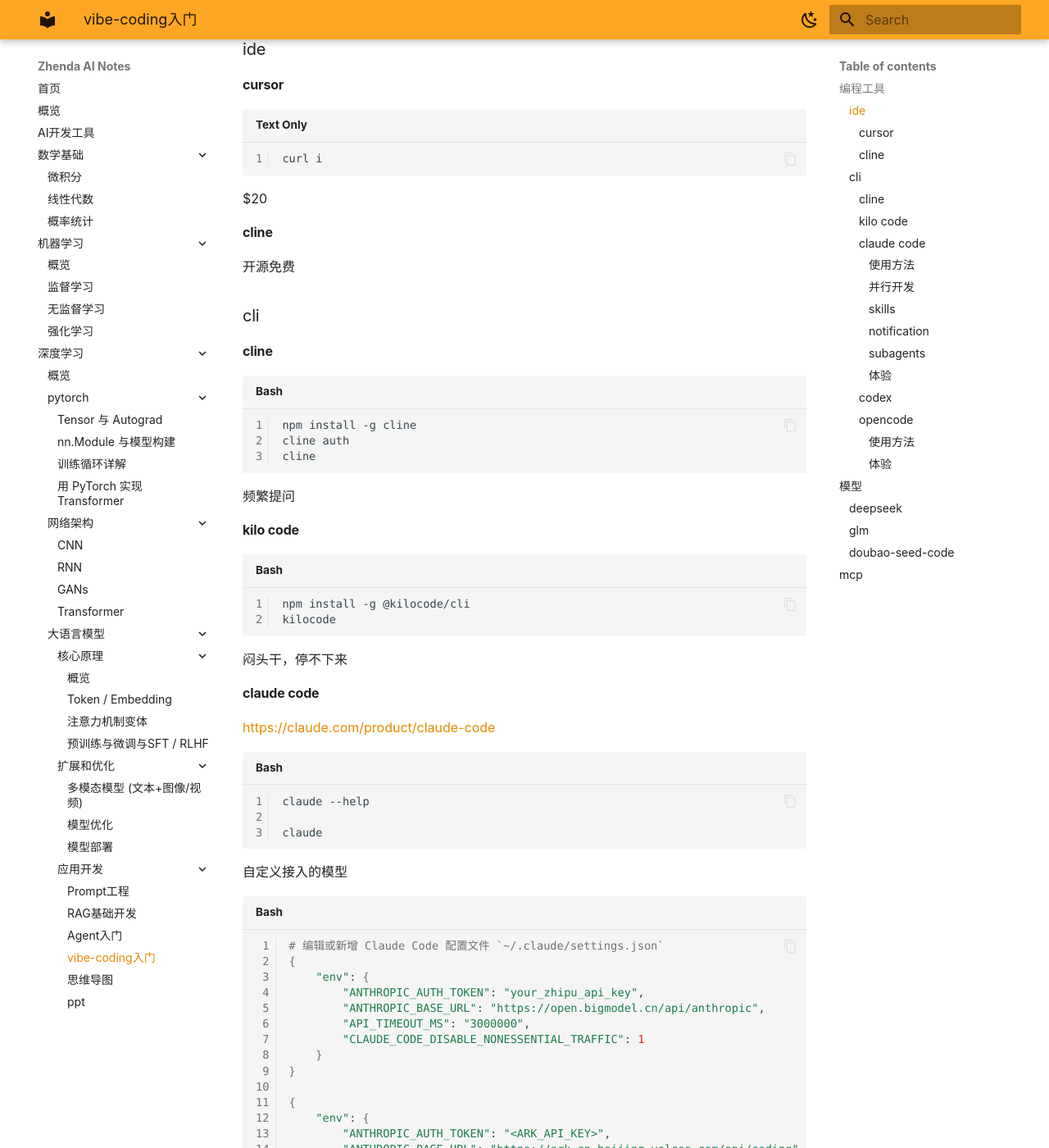
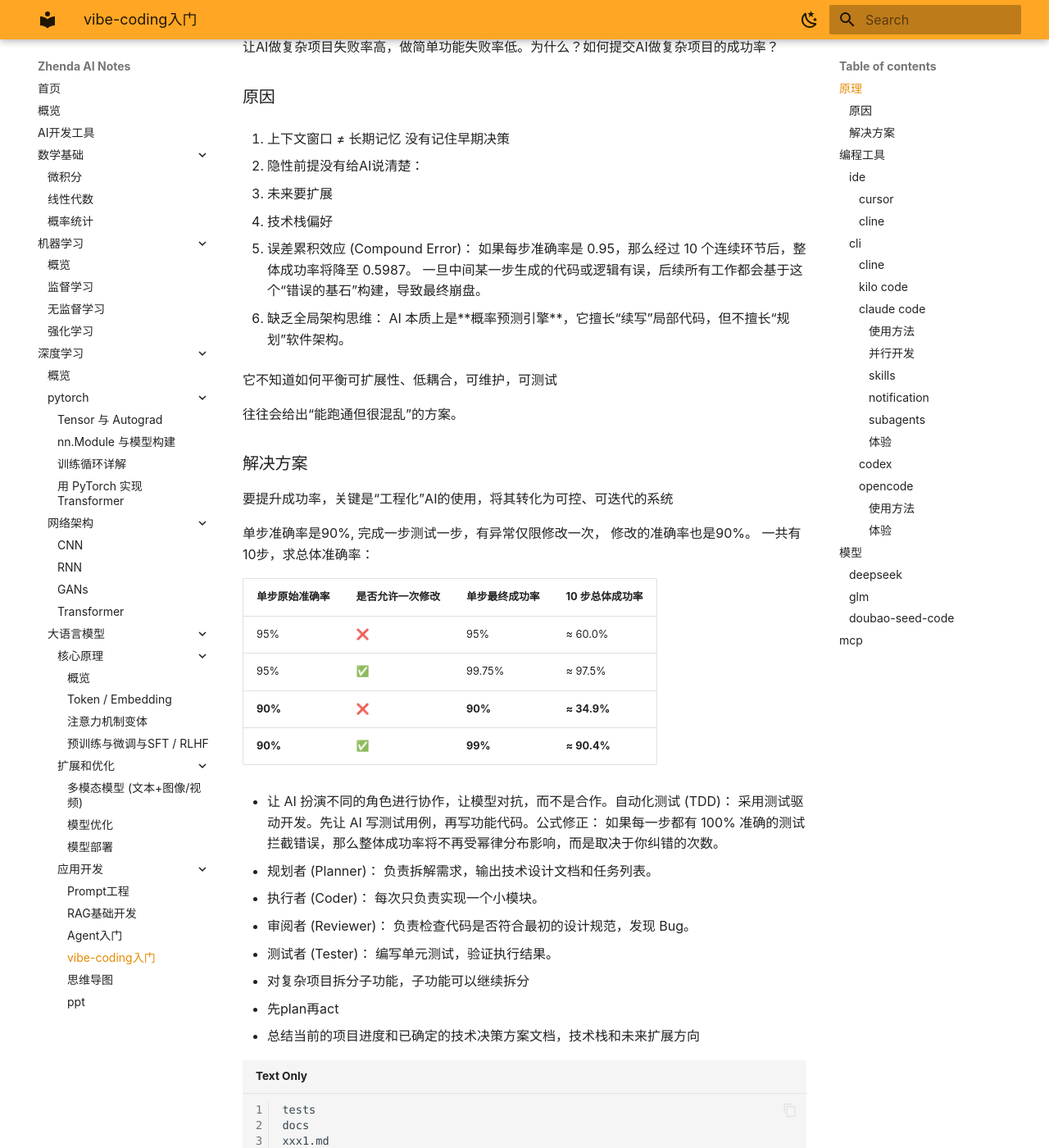
Before and after one commit to zhenda-hub/ai-note, an MkDocs documentation site: the page built from docs/dl/llm/dev/vibe-coding.md, in a window 1280 px wide and 1400 px high, scrolled down 295 px. Shown: the whole window at 82% size. Built offline with MkDocs 1.6.1 and Material for MkDocs 9.7.7, drawn with Linux system fonts in a browser that asks for light colours; plug-ins that fetch from the network failed and are left out; some of the changed text lies outside the part shown.

Commit message:
update(llm): 2md

````diff
--- a/docs/dl/llm/dev/vibe-coding.md
+++ b/docs/dl/llm/dev/vibe-coding.md
@@ -1,4 +1,64 @@
 [toc]
+## 原理
+
+让AI做复杂项目失败率高，做简单功能失败率低。为什么？如何提交AI做复杂项目的成功率？
+
+### 原因
+
+1. 上下文窗口 ≠ 长期记忆
+没有记住早期决策
+
+1. 隐性前提没有给AI说清楚：
+- 未来要扩展
+- 技术栈偏好
+
+1. 误差累积效应 (Compound Error)：
+如果每步准确率是 0.95，那么经过 10 个连续环节后，整体成功率将降至 0.5987。
+一旦中间某一步生成的代码或逻辑有误，后续所有工作都会基于这个“错误的基石”构建，导致最终崩盘。
+
+1. 缺乏全局架构思维：
+AI 本质上是**概率预测引擎**，它擅长“续写”局部代码，但不擅长“规划”软件架构。
+
+它不知道如何平衡可扩展性、低耦合，可维护，可测试
+
+往往会给出“能跑通但很混乱”的方案。
+
+### 解决方案
+
+要提升成功率，关键是“工程化”AI的使用，将其转化为可控、可迭代的系统
+
+单步准确率是90%, 完成一步测试一步，有异常仅限修改一次， 修改的准确率也是90%。 一共有10步，求总体准确率：
+
+| 单步原始准确率 | 是否允许一次修改 | 单步最终成功率 | 10 步总体成功率   |
+| ------- | -------- | ------- | ----------- |
+| 95%     | ❌        | 95%     | ≈ 60.0%     |
+| 95%     | ✅        | 99.75%  | ≈ 97.5%     |
+| **90%** | ❌        | **90%** | **≈ 34.9%** |
+| **90%** | **✅**    | **99%** | **≈ 90.4%** |
+
+
+
+
+- 让 AI 扮演不同的角色进行协作，让模型对抗，而不是合作。自动化测试 (TDD)： 采用测试驱动开发。先让 AI 写测试用例，再写功能代码。公式修正： 如果每一步都有 100% 准确的测试拦截错误，那么整体成功率将不再受幂律分布影响，而是取决于你纠错的次数。
+  - 规划者 (Planner)： 负责拆解需求，输出技术设计文档和任务列表。
+  - 执行者 (Coder)： 每次只负责实现一个小模块。
+  - 审阅者 (Reviewer)： 负责检查代码是否符合最初的设计规范，发现 Bug。
+  - 测试者 (Tester)： 编写单元测试，验证执行结果。
+- 对复杂项目拆分子功能，子功能可以继续拆分
+- 先plan再act
+- 总结当前的项目进度和已确定的技术决策方案文档，技术栈和未来扩展方向
+
+```
+tests
+docs
+xxx1.md
+xxx2.md
+xxx3.md
+
+```
+
+最后还是需要人类监督和验证。AI 本质上是**概率预测引擎**，没有百分百的确定性
+
 
 ## 编程工具
 
@@ -142,6 +202,24 @@
 ```
 
 ##### notification
+
+
+
+| 方式                       | 依赖终端          | 技术机制                  | 能做什么              | 跨终端性        | 适合谁                  |
+| ------------------------ | ------------- | --------------------- | ----------------- | ----------- | -------------------- |
+| **iTerm2 (OSC 9)**       | iTerm2（macOS） | OSC 9 escape sequence | 系统级通知（macOS 通知中心） | ❌ 仅 iTerm2  | macOS + iTerm2 重度用户  |
+| **Terminal Bell (`\a`)** | 几乎所有终端        | ASCII Bell 字符         | 发出“叮”一声 / 闪屏      | ✅ 极强        | 通用、最保底               |
+| **iTerm2 w/ Bell**       | iTerm2        | Bell + iTerm2 增强      | 声音 + 通知/高亮        | ❌ 仅 iTerm2  | 想要「声音+可见提醒」          |
+| **Kitty (OSC 99)**       | Kitty         | OSC 99 扩展             | 桌面通知              | ❌ 仅 Kitty   | Linux / 跨平台 Kitty 用户 |
+| **Ghostty (OSC 777)**    | Ghostty       | OSC 777 扩展            | 原生系统通知            | ❌ 仅 Ghostty | 新潮终端玩家 😄            |
+
+
+
+
+iTerm2、Kitty 和 Ghostty 都是 macOS（以及部分 Linux）上非常流行的终端模拟器（terminal emulator）
+
+
+
 
 ##### subagents
 
````
Also changed, not shown: docs/dl/llm/cores/index.md (+16 -0 lines).
